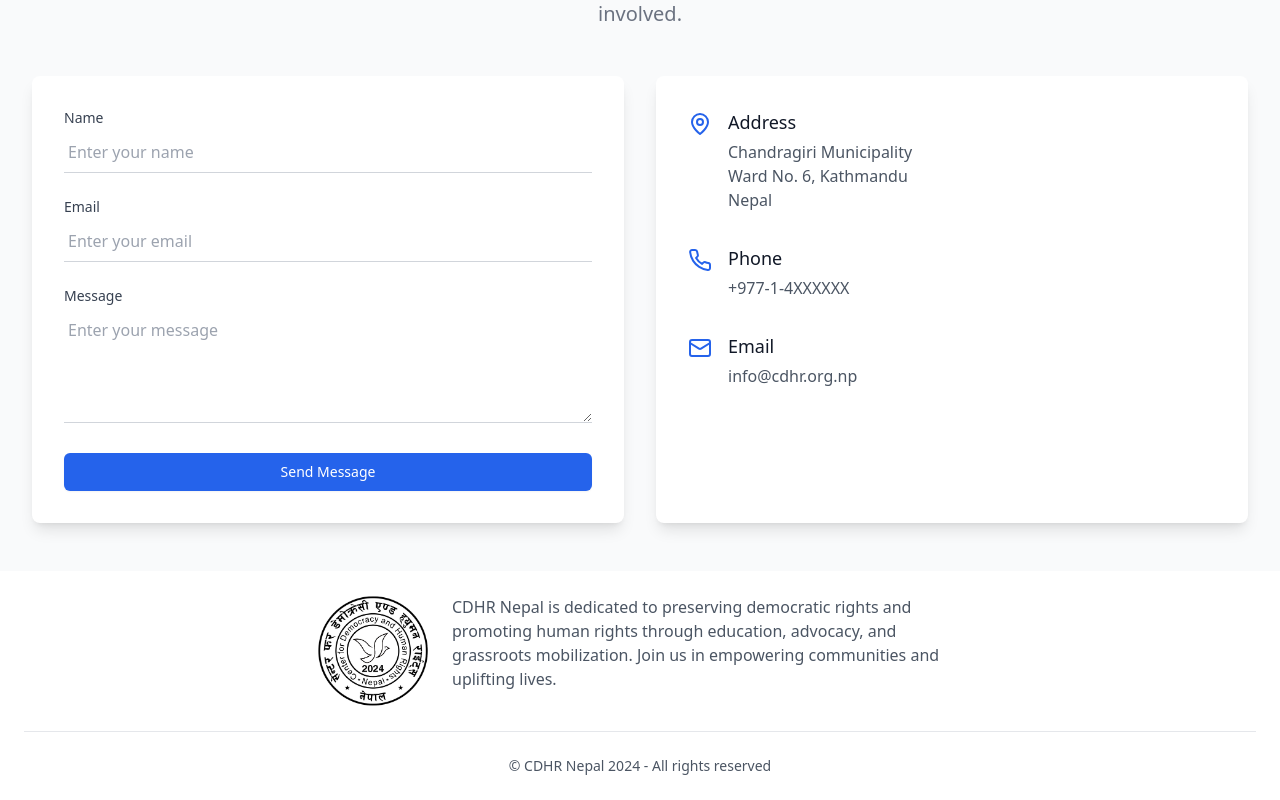
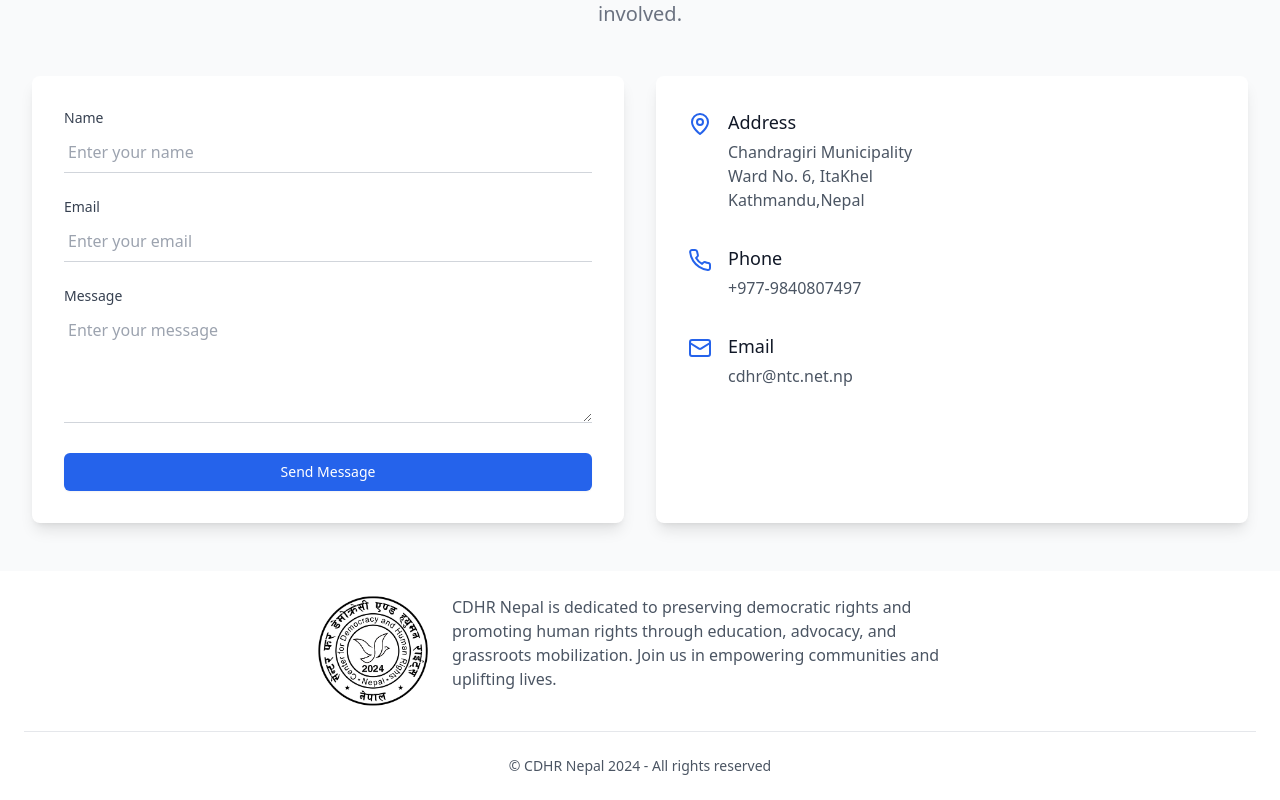
Before and after one commit to Axkratos/CDHR, a React (Vite) app: page / in a window 1280 px wide. Shown: the part 3476-4276 px from the top of the page. Built offline with nearby package versions, Linux system fonts and the light colour scheme.

Commit message:
addded user info

```diff
--- a/src/components/Contact.jsx
+++ b/src/components/Contact.jsx
@@ -147,8 +147,8 @@ export default function Contact() {
                   <h4 className="text-lg font-medium text-gray-900">Address</h4>
                   <p className="mt-1 text-gray-600">
                     Chandragiri Municipality<br />
-                    Ward No. 6, Kathmandu<br />
-                    Nepal
+                    Ward No. 6, ItaKhel<br />
+                    Kathmandu,Nepal
                   </p>
                 </div>
               </div>
@@ -158,7 +158,7 @@ export default function Contact() {
                 <Phone className="h-6 w-6 text-blue-600 mt-1" />
                 <div className="ml-4">
                   <h4 className="text-lg font-medium text-gray-900">Phone</h4>
-                  <p className="mt-1 text-gray-600">+977-1-4XXXXXX</p>
+                  <p className="mt-1 text-gray-600">+977-9840807497</p>
                 </div>
               </div>
 
@@ -167,7 +167,7 @@ export default function Contact() {
                 <Mail className="h-6 w-6 text-blue-600 mt-1" />
                 <div className="ml-4">
                   <h4 className="text-lg font-medium text-gray-900">Email</h4>
-                  <p className="mt-1 text-gray-600">info@cdhr.org.np</p>
+                  <p className="mt-1 text-gray-600">cdhr@ntc.net.np</p>
                 </div>
               </div>
             </div>
```
